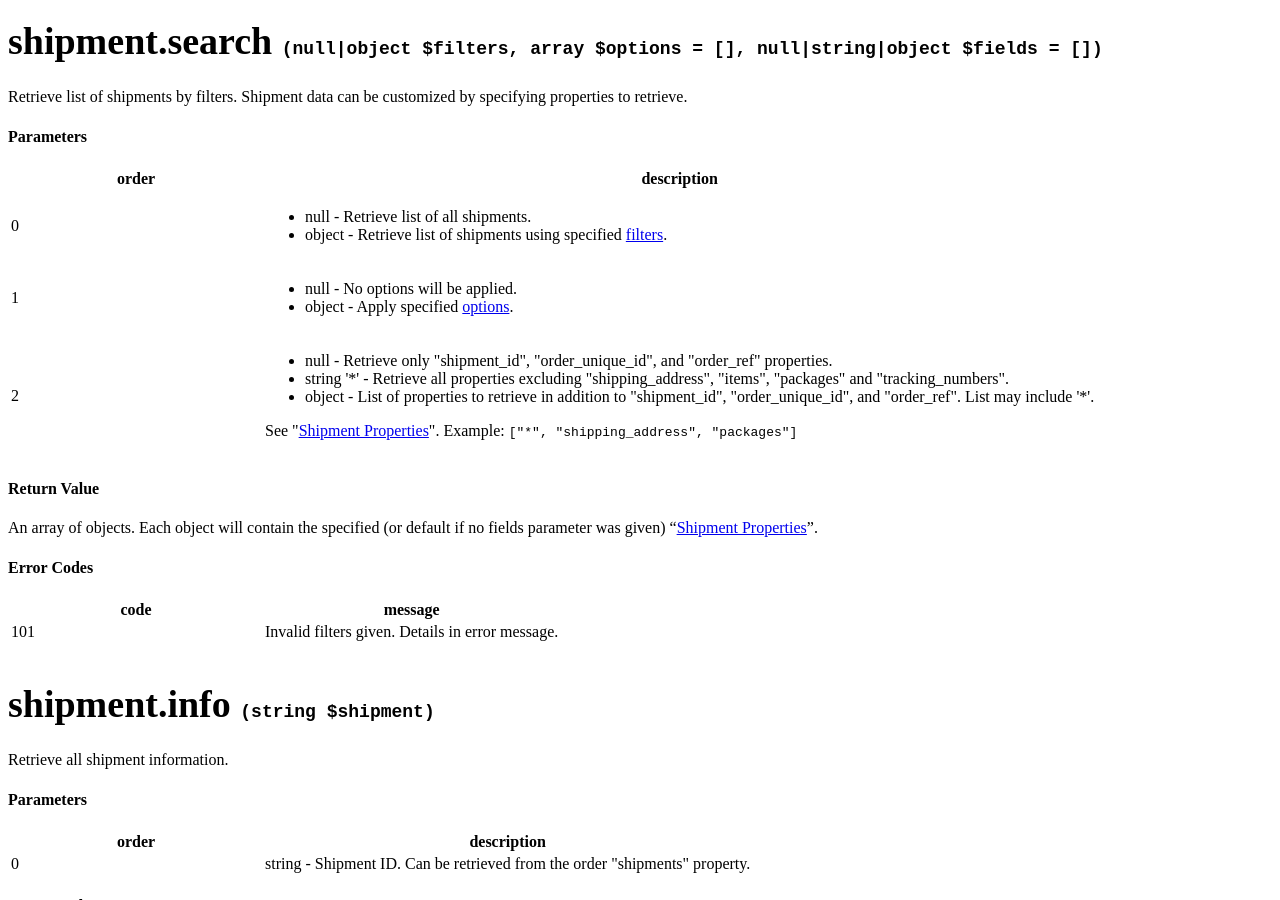
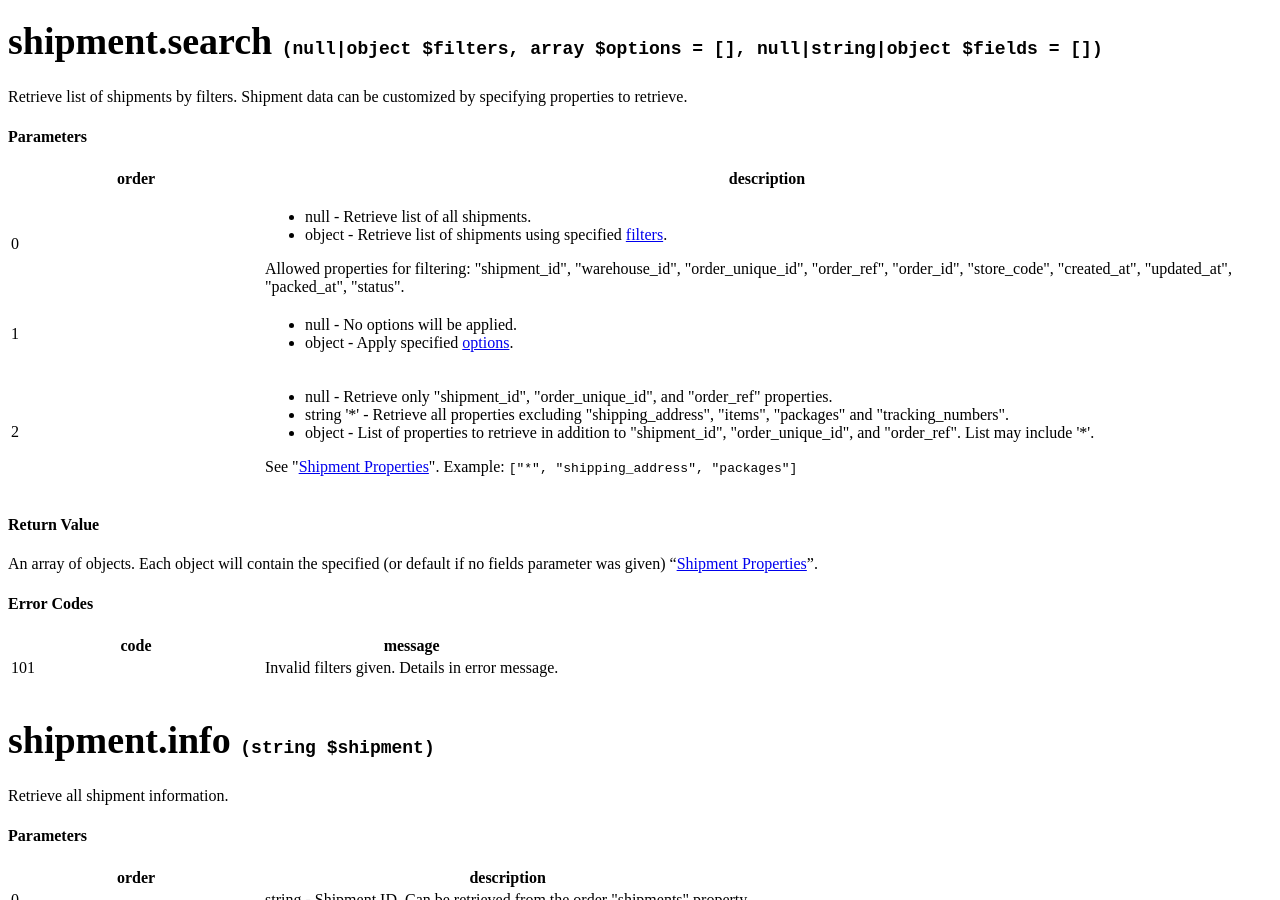
Before and after one commit to ShipStream/shipstream.github.io, a Jekyll site: the page built from _posts/2014-07-25-shipment.md, in a window 1280 px wide and 900 px high, scrolled down 1071 px. Built offline with Jekyll 4.4.1, drawn with Linux system fonts in a browser that asks for light colours; a style sheet for code colours, icons or effects is not loaded.

Commit message:
Add list of allowed filter properties for shipment.search method.

```diff
--- a/_posts/2014-07-25-shipment.md
+++ b/_posts/2014-07-25-shipment.md
@@ -47,7 +47,9 @@ Retrieve list of shipments by filters. Shipment data can be customized by specif
         <td><ul>
         <li>null - Retrieve list of all shipments.</li>
         <li>object - Retrieve list of shipments using specified <a href="/doc/search-filters.html" title="Search Filters">filters</a>.</li>
-        </ul></td>
+        </ul>
+        Allowed properties for filtering: "shipment_id", "warehouse_id", "order_unique_id", "order_ref", "order_id",
+        "store_code", "created_at", "updated_at", "packed_at", "status".</td>
     </tr>
     <tr>
         <td>1</td>
```
